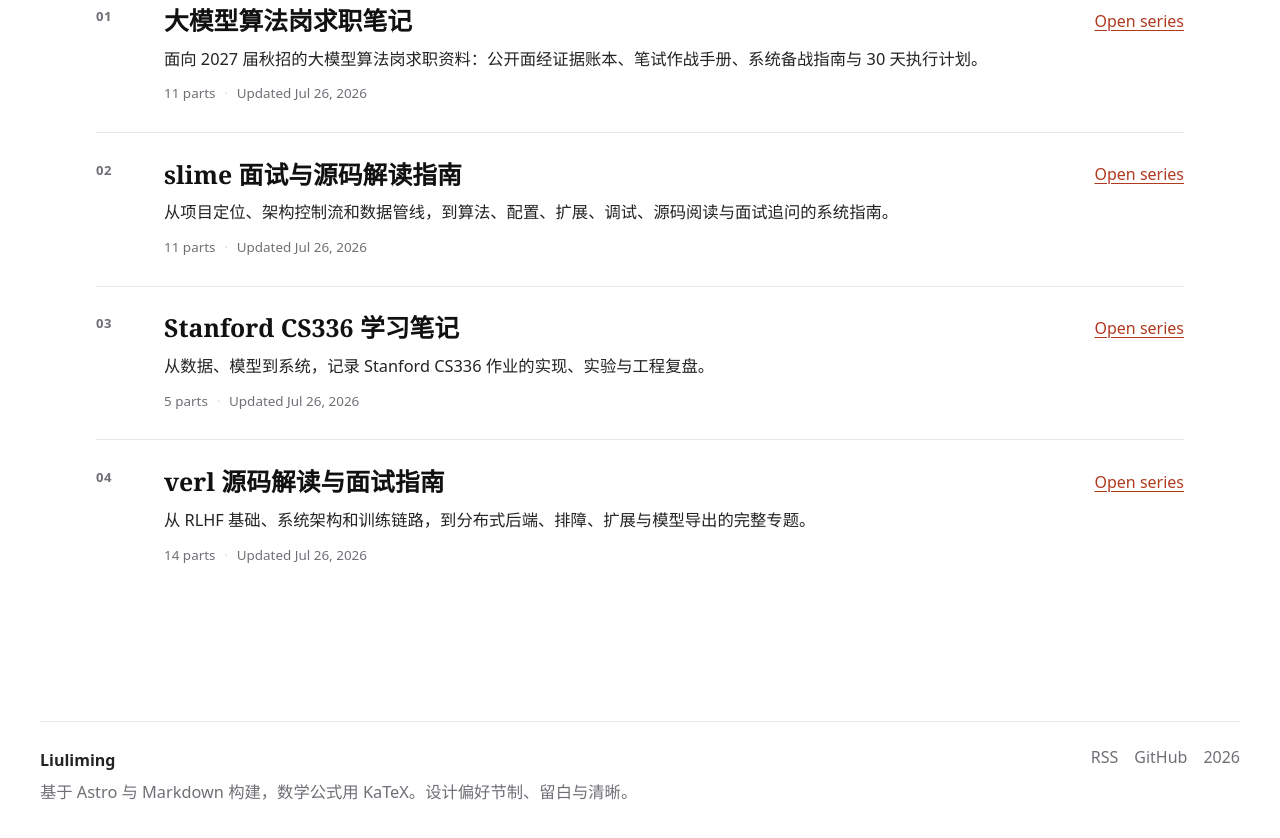
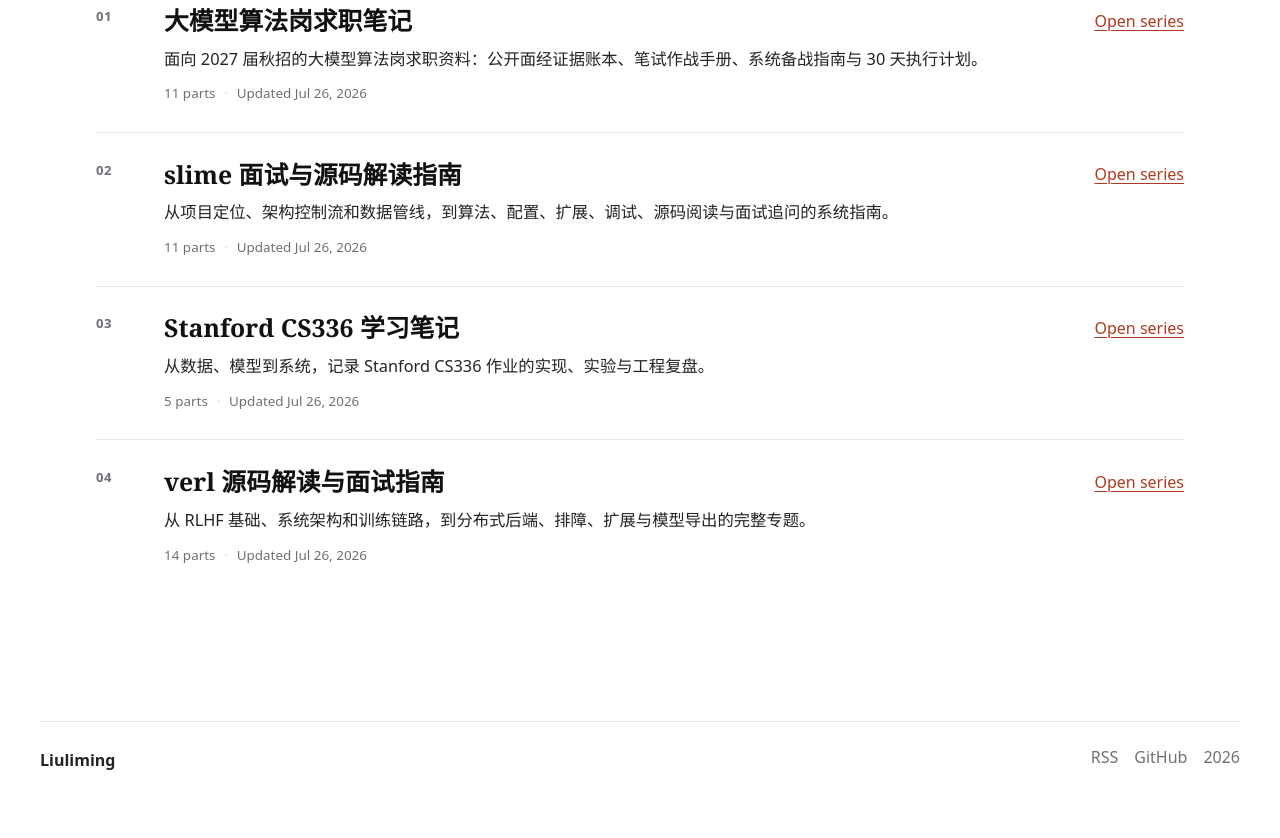
Before and after one commit to keepkeen/keepkeen.github.io, an Astro site: page / in a window 1280 px wide. Shown: the part 1496-2334 px from the top of the page. After the commit the page ends 2302 px from the top, so only its background shows below. Built offline with nearby package versions, Linux system fonts and the light colour scheme; Astro itself is replaced by a stand-in of ours; some packages are replaced by stand-ins of ours.

Commit message:
Drop colophon line from the footer
Co-Authored-By: Claude Fable 5 <noreply@anthropic.com>

```diff
--- a/src/components/SiteFooter.astro
+++ b/src/components/SiteFooter.astro
@@ -9,7 +9,6 @@ const year = new Date().getFullYear();
 <footer class="site-footer container">
   <div class="footer-meta">
     <p class="footer-title">{siteConfig.name}</p>
-    <p class="footer-copy">{siteConfig.about.colophon}</p>
   </div>
 
   <div class="footer-links">
```
